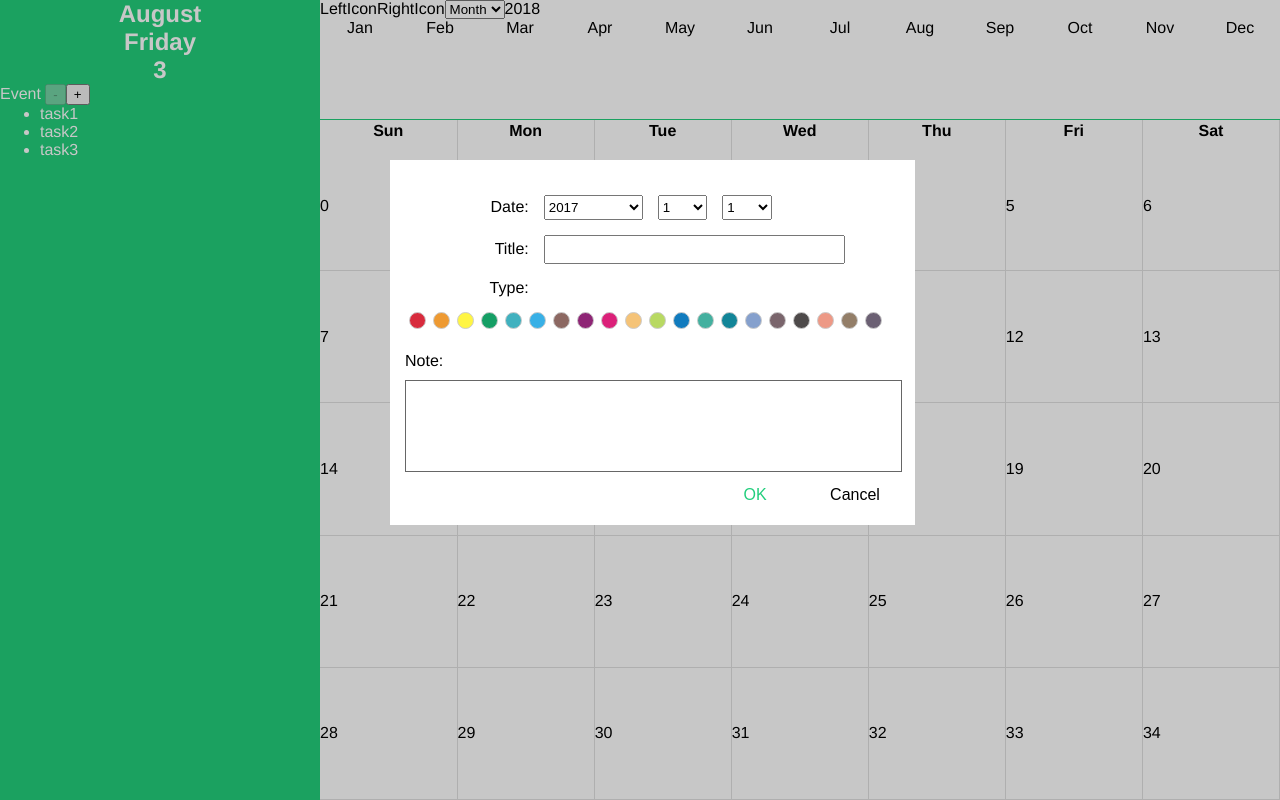
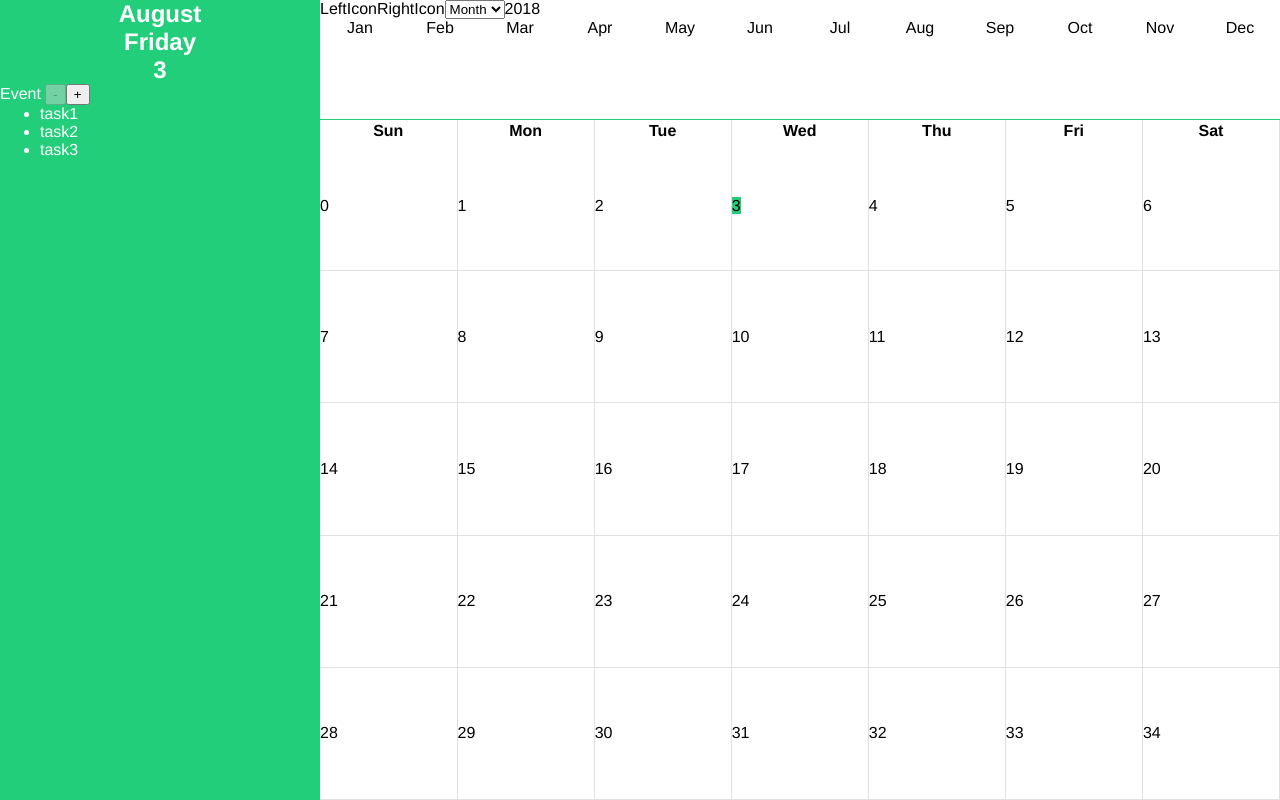
Before and after one commit to rosethorn999/calendar, a Vue app: page / in a window 1280 px wide. Built offline with nearby package versions, Linux system fonts and the light colour scheme.

Commit message:
串起addEvevt事件

```diff
--- a/src/App.vue
+++ b/src/App.vue
@@ -1,9 +1,9 @@
 <template>
   <div id="app">
-    <SideBar :now="nowDate"/>
+    <SideBar :now="nowDate" :events="events" @addEvent="openModal"/>
     <MenuBar :now="nowDate"/>
     <Calendar :now="nowDate"/>
-    <Modal :show="showModal" :pkg="modalPKG"/>
+    <Modal :showModal="showModal" :pkg="modalPKG" @send="modalEvent"/>
   </div>
 </template>
 
@@ -23,7 +23,12 @@ export default {
   },
   data: function() {
     return {
-      showModal: true,
+      events: [
+        { name: "task1", guid: "task1", selected: false },
+        { name: "task2", guid: "task2", selected: false },
+        { name: "task3", guid: "task3", selected: false }
+      ],
+      showModal: false,
       modalPKG: {
         header: "HEADER TEXT",
         body: "BODY TEXT",
@@ -42,6 +47,33 @@ export default {
       };
     }
   },
+  methods: {
+    openModal() {
+      this.showModal = true;
+    },
+    modalEvent(modalDetail) {
+      if (modalDetail.isConfirm) {
+        const _name = modalDetail.title;
+        const _guid = this.getGuid();
+        const newEvent = {
+          guid: _guid,
+          name: _name,
+          selected: false
+        };
+        this.events.push(newEvent);
+      }
+      this.showModal = false;
+    },
+    getGuid: function() {
+      return "xxxxxxxx-xxxx-4xxx-yxxx-xxxxxxxxxxxx".replace(/[xy]/g, function(
+        c
+      ) {
+        var r = (Math.random() * 16) | 0,
+          v = c == "x" ? r : (r & 0x3) | 0x8;
+        return v.toString(16);
+      });
+    }
+  },
   mounted() {}
 };
 </script>
@@ -52,7 +84,7 @@ body {
   padding: 0px;
 }
 #app {
-  font-family: "微軟正黑體","Avenir", Helvetica, Arial, sans-serif;
+  font-family: "微軟正黑體", "Avenir", Helvetica, Arial, sans-serif;
   -webkit-font-smoothing: antialiased;
   -moz-osx-font-smoothing: grayscale;
 }
--- a/src/components/Modal.vue
+++ b/src/components/Modal.vue
@@ -7,31 +7,31 @@
           <div class="modalBody">
             <div class="modalDate">
               <p>Date:</p>
-              <select class="dateYears">
-                <option>2017</option>
-                <option>2018</option>
-                <option>2019</option>
+              <select class="dateYears" v-model.number="YYYY">>
+                <option :value="2017">2017</option>
+                <option :value="2018">2018</option>
+                <option :value="2019">2019</option>
               </select>
-              <select class="dateMonth">
-                <option v-for="MM in 12" :key="MM">{{MM}}</option>
+              <select class="dateMonth" v-model.number="MM">
+                <option v-for="MM in 12" :key="MM" :value="MM">{{MM}}</option>
               </select>
-              <select class="dateDay">
-                <option v-for="DD in 31" :key="DD">{{DD}}</option>
+              <select class="dateDay" v-model.number="DD">
+                <option v-for="DD in 31" :key="DD" :value="DD">{{DD}}</option>
               </select>
             </div>
             <div class="modalCaption">
               <p>Title:</p>
-              <input type="text">
+              <input type="text" v-model="title">
             </div>
             <div class="modalColorPicker">
               <p>Type:</p>
               <ul>
-                <li v-for="c in colors" :style="{background:'#'+c}" :key="c"></li>
+                <li v-for="(c,index) in colors" :style="{background:'#'+c}" :key="c" @click="type=index"></li>
               </ul>
             </div>
             <div class="modalRemarks">
               <p>Note:</p>
-              <input class="modalRemarksBox" type="input">
+              <input class="modalRemarksBox" type="input" v-model="note">
             </div>
 
             <!-- {{pkg.body}} -->
@@ -39,8 +39,8 @@
           <div class="modalFooter">
             <!-- {{pkg.footer}} -->
             <div class="modelButtons">
-            <input type="button" value="OK" class="buttonConfirm">
-            <input type="button" value="Cancel" class="buttonCancel">
+            <input type="button" value="OK" class="buttonConfirm" @click="modalEvent(true)">
+            <input type="button" value="Cancel" class="buttonCancel" @click="modalEvent(false)">
             </div>
           </div>
       </div>
@@ -54,7 +54,7 @@ import colors from "../assets/colors.json";
 export default {
   name: "Modal",
   props: {
-    show: { type: Boolean, dafault: true },
+    showModal: { type: Boolean, dafault: true },
     pkg: {
       type: Object,
       default: function() {
@@ -67,7 +67,38 @@ export default {
     }
   },
   data: function() {
-    return { colors: colors };
+    return {
+      show: false,
+      colors: colors,
+
+      YYYY: 2018,
+      MM: 1,
+      DD: 1,
+      title: "",
+      type: 0,
+      note: ""
+    };
+  },
+  watch: {
+    showModal(v) {
+      this.show = v;
+    }
+  },
+  methods: {
+    modalEvent(isConfirm) {
+      this.$emit("send", {
+        isConfirm: isConfirm,
+        YYYY: this.YYYY,
+        MM: this.MM,
+        DD: this.DD,
+        title: this.title,
+        type: this.type,
+        note: this.note
+      });
+    }
+  },
+  mounted() {
+    this.show = this.showModal;
   }
 };
 </script>
@@ -177,9 +208,8 @@ export default {
   }
   .modalRemarksBox {
     margin-top: 10px;
-    border: 1px solid #666;
     width: 100%;
-    height: 90px;
+    height: 85px;
     text-align: start;
   }
 }
--- a/src/components/SideBar.vue
+++ b/src/components/SideBar.vue
@@ -21,6 +21,12 @@ import dateText from "../assets/dateText.json";
 export default {
   name: "SideBar",
   props: {
+    events: {
+      type: Array,
+      default: function() {
+        return [];
+      }
+    },
     now: {
       type: Object,
       default: function() {
@@ -34,13 +40,7 @@ export default {
     }
   },
   data: function() {
-    return {
-      events: [
-        { name: "task1", guid: "task1", selected: false },
-        { name: "task2", guid: "task2", selected: false },
-        { name: "task3", guid: "task3", selected: false }
-      ]
-    };
+    return {};
   },
   computed: {
     anyOneSelected: function() {
@@ -71,15 +71,7 @@ export default {
   },
   methods: {
     addEvent: function() {
-      const _name = "task" + (this.events.length + 1);
-      const _guid = this.getGuid();
-      const newEvent = {
-        guid: _guid,
-        name: _name,
-        selected: false
-      };
-
-      this.events.push(newEvent);
+      this.$emit("addEvent");
     },
     removeEvent: function() {
       let eList = this.events;
```
